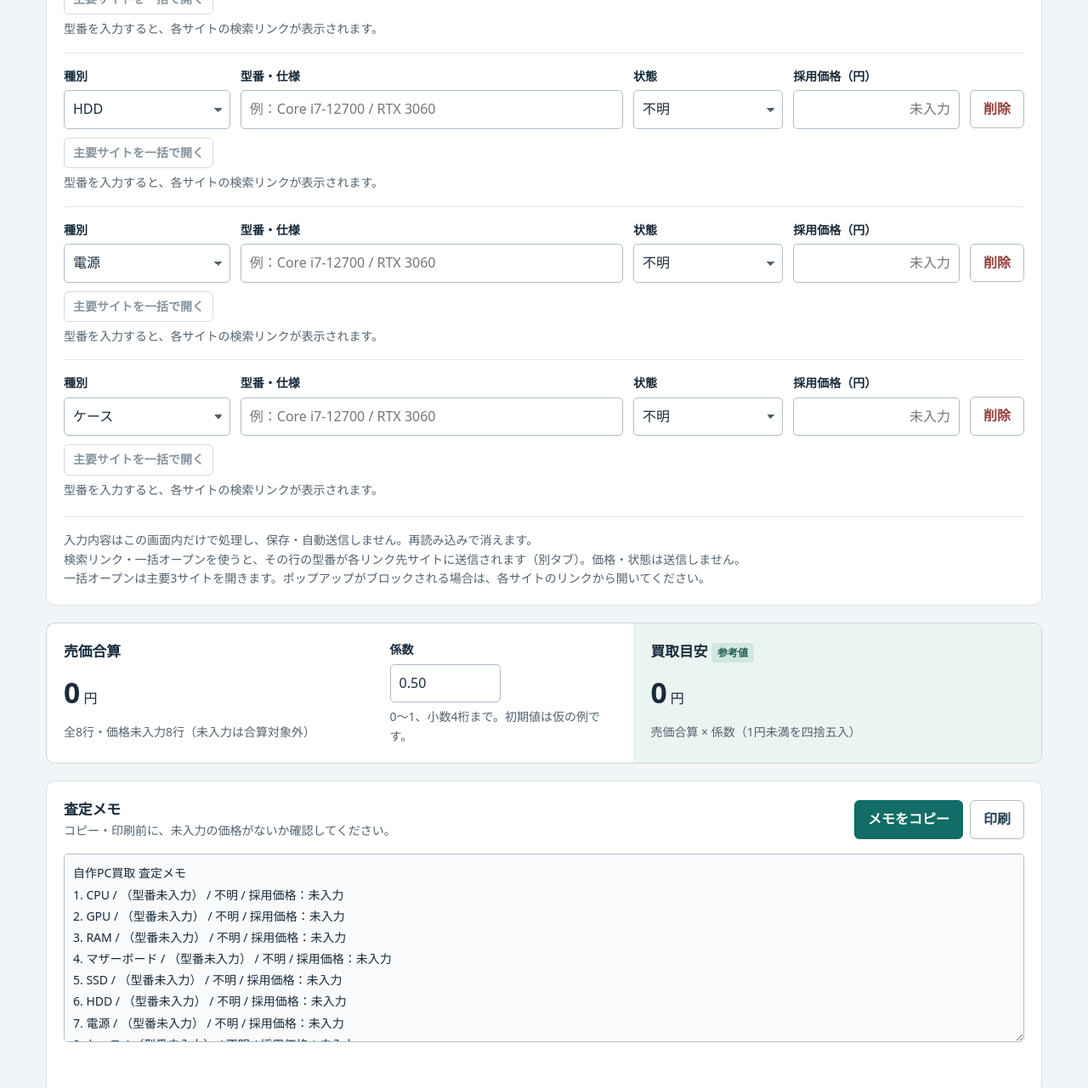
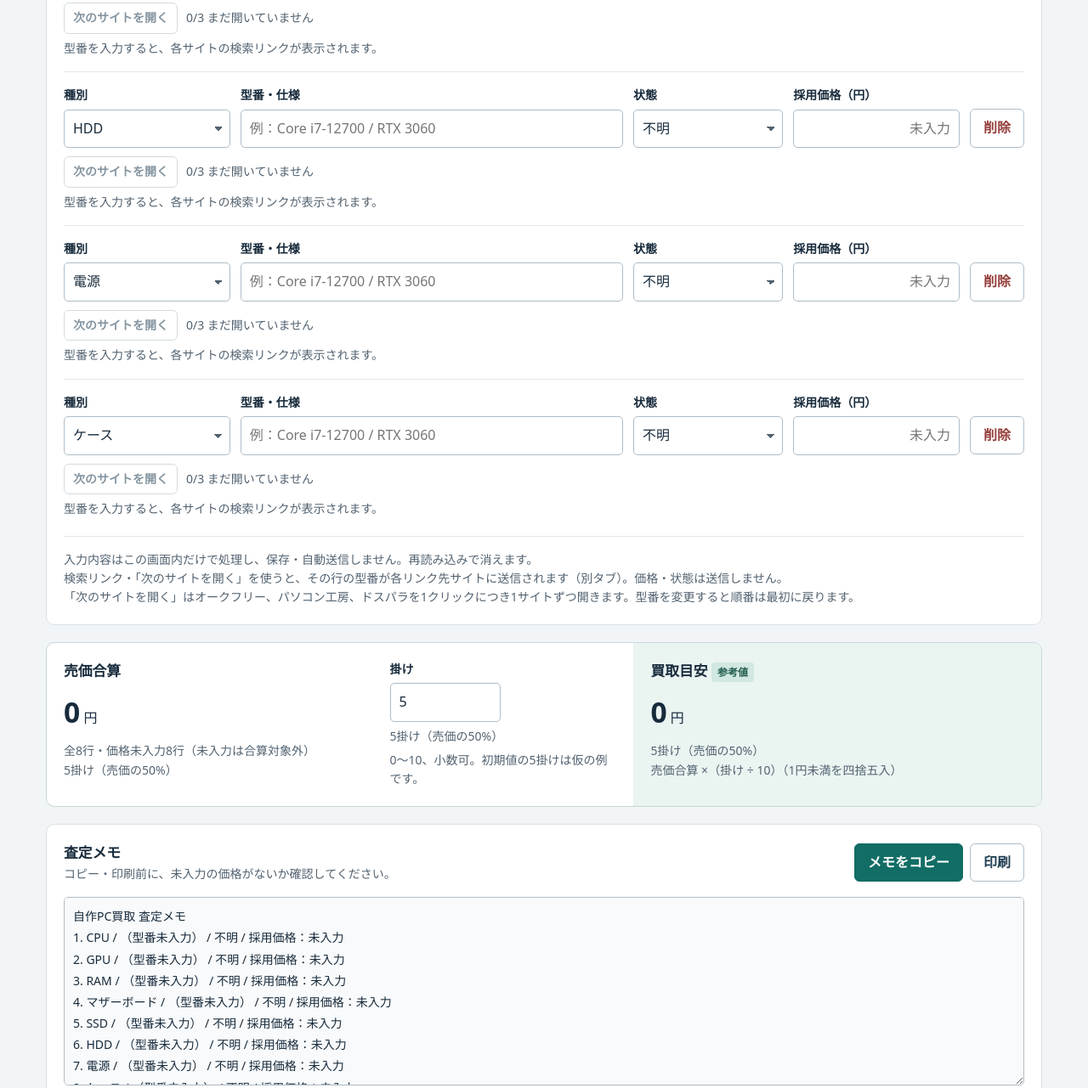
Before and after one commit to thousandplsme/pc-parts-total-tool, a plain HTML site: page index.html in a window 1280 px wide. Shown: the part 1270-2551 px from the top of the page at 85% size. Drawn offline with Linux system fonts and the light colour scheme.

Commit message:
Open one search site per click and use kake pricing notation

```diff
--- a/app.js
+++ b/app.js
@@ -13,7 +13,7 @@ const SITES = [
 // 将来の書き出しにも使える、パーツごとの素直な配列。未入力の価格は null。
 const parts = [];
 const rows = document.querySelector("#rows");
-const coefficient = document.querySelector("#coefficient");
+const kake = document.querySelector("#kake");
 const memo = document.querySelector("#memo");
 const yen = value => value.toLocaleString("ja-JP");
 const normalize = value => value.trim().replace(/[０-９]/g, c => String.fromCharCode(c.charCodeAt(0) - 0xfee0)).replace(/．/g, ".").replace(/，/g, ",");
@@ -27,10 +27,19 @@ function parsePrice(raw) {
   return { value, error: "" };
 }
 
-function getCoefficient() {
-  const text = normalize(coefficient.value);
-  const valid = /^(?:0(?:\.\d{1,4})?|1(?:\.0{1,4})?)$/.test(text);
-  return valid ? Math.round(Number(text) * 10000) : null;
+function getKake() {
+  const text = normalize(kake.value);
+  if (!/^\d+(?:\.\d+)?$/.test(text)) return null;
+  const [integer, decimal = ""] = text.split(".");
+  const whole = BigInt(integer).toString();
+  const fraction = decimal.replace(/0+$/, "");
+  const scale = 10n ** BigInt(fraction.length);
+  const numerator = BigInt(whole + fraction);
+  if (numerator > 10n * scale) return null;
+  const amount = whole + (fraction ? `.${fraction}` : "");
+  const percentWhole = BigInt(whole) * 10n + BigInt(fraction[0] || "0");
+  const percent = String(percentWhole) + (fraction.length > 1 ? `.${fraction.slice(1)}` : "");
+  return { numerator, denominator: scale * 10n, label: `${amount}掛け（売価の${percent}%）` };
 }
 
 function update() {
@@ -51,12 +60,13 @@ function update() {
     const price = result.error ? "入力エラー" : part.price === null ? "未入力" : `${yen(part.price)}円`;
     return `${index + 1}. ${part.type} / ${model} / ${part.state} / 採用価格：${price}`;
   });
-  const units = getCoefficient();
-  const coefficientError = units === null ? "0〜1の数値を小数4桁以内で入力してください。" : "";
-  coefficient.setAttribute("aria-invalid", String(units === null));
-  document.querySelector("#coefficient-error").textContent = coefficientError;
+  const rate = getKake();
+  kake.setAttribute("aria-invalid", String(rate === null));
+  document.querySelector("#kake-error").textContent = rate === null ? "0〜10の数値を入力してください（小数可）。" : "";
+  const rateLabel = rate === null ? "掛け：入力エラー" : rate.label;
+  document.querySelectorAll(".kake-description").forEach(element => { element.textContent = rateLabel; });
   // 整数計算で、円未満の四捨五入と大きな合計金額の精度を保つ。
-  const estimate = !invalid && units !== null ? (sum * BigInt(units) + 5000n) / 10000n : null;
+  const estimate = !invalid && rate !== null ? (sum * rate.numerator + rate.denominator / 2n) / rate.denominator : null;
   document.querySelector("#sum").textContent = invalid ? "計算不可" : yen(sum);
   document.querySelector("#estimate").textContent = estimate === null ? "計算不可" : yen(estimate);
   document.querySelector("#sticky-sum").textContent = document.querySelector("#sum").textContent;
@@ -66,9 +76,9 @@ function update() {
   document.querySelector("#empty").hidden = parts.length !== 0;
   memo.value = ["自作PC買取 査定メモ", ...lines, "", status,
     `売価合算：${invalid ? "計算不可（価格を修正してください）" : `${yen(sum)}円`}`,
-    `係数：${units === null ? "入力エラー" : normalize(coefficient.value)}`,
+    `掛け：${rate === null ? "入力エラー" : rate.label}`,
     `買取目安（参考値）：${estimate === null ? "計算不可" : `${yen(estimate)}円`}`,
-    "※目安は売価合算×係数、1円未満を四捨五入。",
+    "※目安は売価合算×（掛け÷10）、1円未満を四捨五入。",
     "※合算は売価の合計であり、査定額そのものではありません。最終判断は人が行います。"
   ].join("\n");
   document.querySelector("#print-memo").textContent = memo.value;
@@ -120,14 +130,17 @@ function addPart(type = "その他", focus = true) {
     <div class="field-state"><label for="${id}-state">状態</label><select id="${id}-state" class="state"></select></div>
     <div class="field-price"><label for="${id}-price">採用価格（円）</label><input id="${id}-price" class="price" type="text" inputmode="numeric" autocomplete="off" placeholder="未入力" aria-describedby="${id}-error"><p id="${id}-error" class="price-error error"></p></div>
     <button type="button" class="delete">削除</button>
-    </div><div class="search-controls"><button type="button" class="open-major" disabled>主要サイトを一括で開く</button><div class="links"></div></div>`;
+    </div><div class="search-controls"><button type="button" class="open-major" disabled>次のサイトを開く</button><span class="site-progress" role="status">0/3 まだ開いていません</span><div class="links"></div></div>`;
+  let nextSite = 0;
   element.querySelector(".open-major").addEventListener("click", () => {
     const model = part.model.trim();
     if (!model) return;
-    // クリック中に同期して開く。ブラウザーが制限する場合は個別リンクを使う。
-    for (const [, searchUrl] of SITES.slice(0, 3)) {
-      window.open(searchUrl(encodeURIComponent(model)), "_blank", "noopener,noreferrer");
-    }
+    // 1クリックにつき1タブだけを同期して開く。
+    const [name, searchUrl] = SITES[nextSite];
+    window.open(searchUrl(encodeURIComponent(model)), "_blank", "noopener,noreferrer");
+    element.querySelector(".site-progress").textContent = nextSite === 2
+      ? "3サイトとも開いた" : `${nextSite + 1}/3 ${name}まで開いた`;
+    nextSite = (nextSite + 1) % 3;
   });
   for (const [selector, values, selected] of [[".type", TYPES, type], [".state", STATES, "不明"]]) {
     const select = element.querySelector(selector);
@@ -138,6 +151,8 @@ function addPart(type = "その他", focus = true) {
   element.querySelector(".state").addEventListener("change", event => { part.state = event.target.value; update(); });
   element.querySelector(".model").addEventListener("input", event => {
     part.model = event.target.value;
+    nextSite = 0;
+    element.querySelector(".site-progress").textContent = "0/3 まだ開いていません";
     refreshLinks(element, part.model);
     update();
   });
@@ -171,7 +186,7 @@ document.addEventListener("keydown", event => {
     addPart();
   }
 });
-coefficient.addEventListener("input", update);
+kake.addEventListener("input", update);
 document.querySelector("#print").addEventListener("click", () => window.print());
 document.querySelector("#copy").addEventListener("click", async () => {
   const text = memo.value;
--- a/index.html
+++ b/index.html
@@ -6,14 +6,14 @@
   <meta name="referrer" content="no-referrer">
   <meta http-equiv="Content-Security-Policy" content="default-src 'none'; script-src 'self'; style-src 'self'; connect-src 'none'; img-src 'none'; font-src 'none'; object-src 'none'; base-uri 'none'; form-action 'none'">
   <title>自作PC買取｜パーツ合算ツール</title>
-  <link rel="stylesheet" href="styles.css">
-  <script src="app.js" defer></script>
+  <link rel="stylesheet" href="styles.css?v=20261124-1">
+  <script src="app.js?v=20261124-1" defer></script>
 </head>
 <body>
 <aside class="sticky-summary" aria-label="合算と目安の固定表示">
   <div class="sticky-inner">
     <div><span>売価合算</span><p><strong id="sticky-sum">0</strong> 円</p></div>
-    <div><span>買取目安（参考値）</span><p><strong id="sticky-estimate">0</strong> 円</p></div>
+    <div><span>買取目安（参考値）</span><p><strong id="sticky-estimate">0</strong> 円</p><p class="kake-description hint">5掛け（売価の50%）</p></div>
   </div>
 </aside>
 <main>
@@ -33,12 +33,12 @@
     </div>
     <div id="rows"></div>
     <p id="empty" class="hint" hidden>パーツがありません。「パーツを追加」から入力してください。</p>
-    <p class="privacy">入力内容はこの画面内だけで処理し、保存・自動送信しません。再読み込みで消えます。<br>検索リンク・一括オープンを使うと、その行の型番が各リンク先サイトに送信されます（別タブ）。価格・状態は送信しません。<br>一括オープンは主要3サイトを開きます。ポップアップがブロックされる場合は、各サイトのリンクから開いてください。</p>
+    <p class="privacy">入力内容はこの画面内だけで処理し、保存・自動送信しません。再読み込みで消えます。<br>検索リンク・「次のサイトを開く」を使うと、その行の型番が各リンク先サイトに送信されます（別タブ）。価格・状態は送信しません。<br>「次のサイトを開く」はオークフリー、パソコン工房、ドスパラを1クリックにつき1サイトずつ開きます。型番を変更すると順番は最初に戻ります。</p>
   </section>
   <section class="summary" aria-labelledby="summary-title">
-    <div class="total"><h2 id="summary-title">売価合算</h2><p class="money"><span id="sum">0</span><small> 円</small></p><p id="price-status" class="hint"></p></div>
-    <div class="factor"><label for="coefficient">係数</label><input id="coefficient" type="text" inputmode="decimal" value="0.50" autocomplete="off" spellcheck="false" aria-describedby="coefficient-help coefficient-error"><p id="coefficient-help" class="hint">0〜1、小数4桁まで。初期値は仮の例です。</p><p id="coefficient-error" class="error"></p></div>
-    <div class="estimate"><h2>買取目安 <span class="badge">参考値</span></h2><p class="money"><span id="estimate">0</span><small> 円</small></p><p class="hint">売価合算 × 係数（1円未満を四捨五入）</p></div>
+    <div class="total"><h2 id="summary-title">売価合算</h2><p class="money"><span id="sum">0</span><small> 円</small></p><p id="price-status" class="hint"></p><p class="kake-description hint">5掛け（売価の50%）</p></div>
+    <div class="factor"><label for="kake">掛け</label><input id="kake" type="text" inputmode="decimal" value="5" autocomplete="off" spellcheck="false" aria-describedby="kake-help kake-error"><p class="kake-description hint">5掛け（売価の50%）</p><p id="kake-help" class="hint">0〜10、小数可。初期値の5掛けは仮の例です。</p><p id="kake-error" class="error"></p></div>
+    <div class="estimate"><h2>買取目安 <span class="badge">参考値</span></h2><p class="money"><span id="estimate">0</span><small> 円</small></p><p class="kake-description hint">5掛け（売価の50%）</p><p class="hint">売価合算 ×（掛け ÷ 10）（1円未満を四捨五入）</p></div>
   </section>
   <section class="memo-section" aria-labelledby="memo-title">
     <div class="section-heading"><div><h2 id="memo-title">査定メモ</h2><p class="hint">コピー・印刷前に、未入力の価格がないか確認してください。</p></div><div class="actions"><button id="copy" type="button" class="primary">メモをコピー</button><button id="print" type="button">印刷</button></div></div>
--- a/styles.css
+++ b/styles.css
@@ -1,7 +1,7 @@
 :root { color-scheme: light; font-family: system-ui, -apple-system, "Segoe UI", "Meiryo", sans-serif; color: #182b3c; background: #f2f5f7; line-height: 1.6; }
 * { box-sizing: border-box; }
 body { margin: 0; }
-html { scroll-padding-top: 110px; }
+html { scroll-padding-top: 140px; }
 .sticky-summary { position: sticky; top: 0; z-index: 20; background: #eaf4f1; border-bottom: 1px solid #a6c8c0; }
 .sticky-inner { display: grid; grid-template-columns: 1fr 1fr; gap: 12px; max-width: 1220px; margin: auto; padding: 8px 24px; }
 .sticky-inner > div { min-width: 0; }
@@ -36,6 +36,7 @@ label { display: block; font-size: .875rem; font-weight: 600; margin-bottom: 5px
 .delete { margin-top: 27px; color: #96413d; }
 .search-controls { margin-top: 10px; }
 .open-major { padding: 6px 10px; font-size: .875rem; margin-bottom: 6px; }
+.site-progress { display: inline-block; margin: 0 0 6px 10px; font-size: .875rem; color: #526270; }
 .links, .primary-links, .other-links { display: flex; gap: 6px 14px; flex-wrap: wrap; align-items: center; }
 .links details { font-size: .875rem; }
 .links summary { cursor: pointer; color: #176778; padding: 2px 0; }
```
Also changed, not shown: 3 other files.
